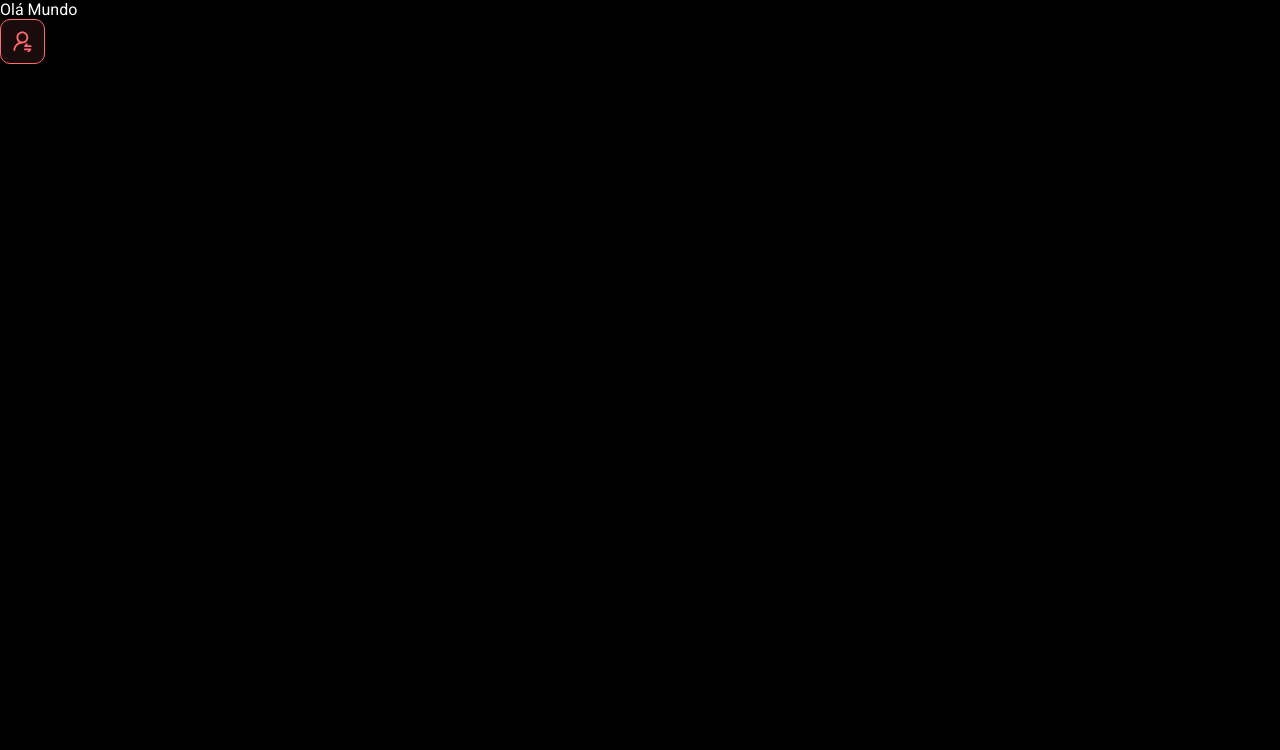
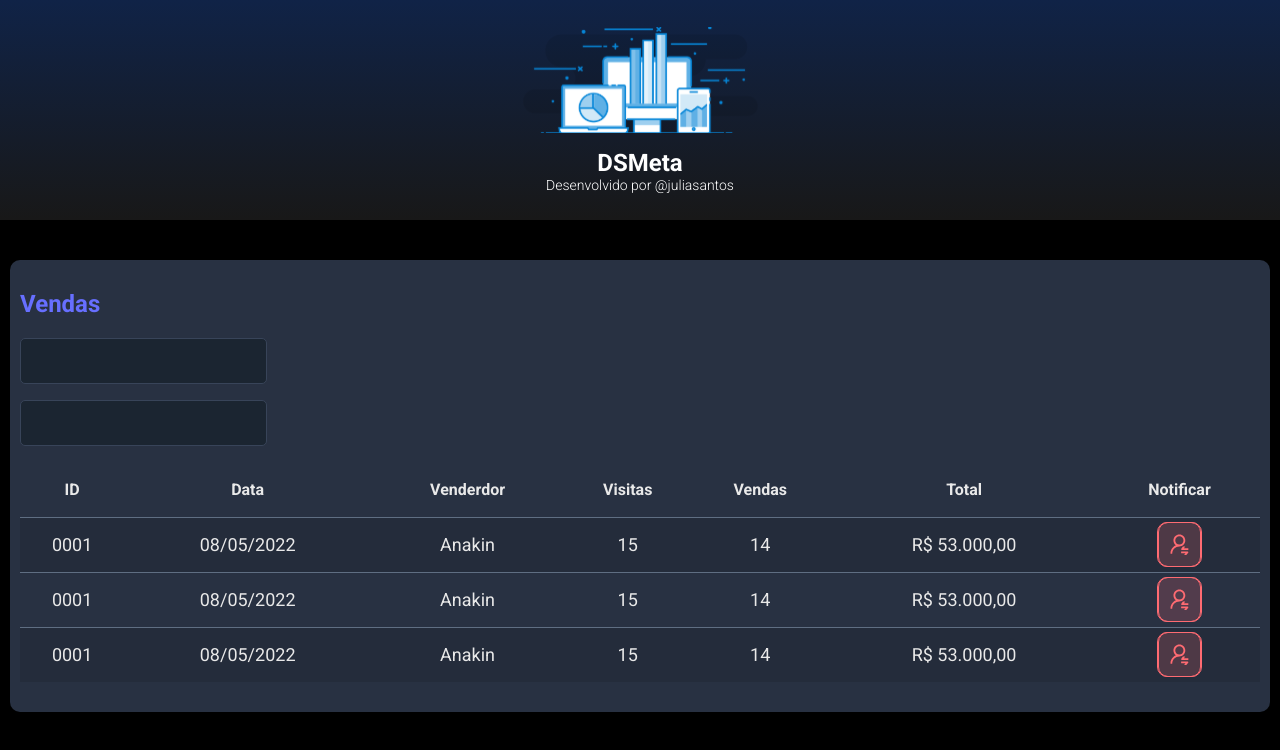
Before and after one commit to juliasilva00/dsmeta, a React (Vite) app in the folder frontend/: page / in a window 1280 px wide. Shown: the top 750 px of the page. Built offline with nearby package versions, Linux system fonts and the light colour scheme.

Commit message:
other components

```diff
--- a/frontend/src/App.tsx
+++ b/frontend/src/App.tsx
@@ -1,11 +1,20 @@
 import NotificationButton from "./components/NotificationButton"
+import Header from "./components/Header"
+import SalesCard from "./components/SalesCard"
 
 
 function App() {
   return (
     <>
-      <p>Olá Mundo</p>
-      <NotificationButton />
+      <Header />
+
+      <main>
+        <section id="dsmesa-sales">
+          <div className="dsmeta-container">
+        <SalesCard />
+          </div>
+        </section>
+      </main>
     </>
   )
 }
--- /dev/null
+++ b/frontend/src/components/Header/index.tsx
@@ -0,0 +1,23 @@
+import logo from '../../assets/img/logo.svg'
+
+
+import './style.css'
+
+function Header() {
+    return (
+        <>
+
+            <header>
+                <div className="dsmeta-logo-container">
+                    <img src={logo} alt="Logo DSMeta" />
+                    <h1>DSMeta</h1>
+                    <p>Desenvolvido por <a href="linkedin.com/in/julia-santos22"> @juliasantos</a></p>
+                </div>
+
+            </header>
+        </>
+
+    )
+}
+
+export default Header
--- /dev/null
+++ b/frontend/src/components/Header/style.css
@@ -0,0 +1,27 @@
+header {
+    background: linear-gradient(180deg, #102347 0%, #181818 100%);
+    height: 220px;
+    display: flex;
+    align-items: center;
+    justify-content: center;
+}
+
+.dsmeta-logo-container{
+    display: flex;
+    flex-direction: column;
+    align-items: center;
+}
+
+.dsmeta-logo-container img{
+    width: 235px;
+}
+
+.dsmeta-logo-container h1{
+    margin-top: 15px;
+    font-size: 24px;
+}
+
+.dsmeta-logo-container p{
+    font-size: 14px;
+    font-weight: 300;
+}
--- /dev/null
+++ b/frontend/src/components/SalesCard/index.tsx
@@ -0,0 +1,108 @@
+import NotificationButton from "../NotificationButton"
+
+
+import './style.css'
+
+function SalesCard() {
+    return (
+        <>
+
+            <div className="dsmeta-card">
+                <h2 className="dsmeta-sales-title">Vendas</h2>
+
+                <div>
+                    <div className="dsmeta-form-control-container">
+                        <input className="dsmeta-form-control" type="text" />
+                    </div>
+                </div>
+
+                <div>
+                    <div className="dsmeta-form-control-container">
+                        <input className="dsmeta-form-control" type="text" />
+                    </div>
+                </div>
+
+                <div>
+                    <table className="dsmeta-sales-table">
+                        <thead>
+                            <tr>
+                                <th className="show992">ID</th>
+                                <th className="show576">Data</th>
+                                <th>Venderdor</th>
+                                <th className="show992">Visitas</th>
+                                <th className="show992">Vendas</th>
+                                <th>Total</th>
+                                <th>Notificar</th>
+                            </tr>
+                        </thead>
+
+                        <tbody>
+                            <tr>
+                                <td className="show992">0001</td>
+                                <td className="show576">08/05/2022</td>
+                                <td>Anakin</td>
+                                <td className="show992">15</td>
+                                <td className="show992">14</td>
+                                <td>R$ 53.000,00</td>
+                                <td>
+                                    <div className="dsmeta-red-btn-container">
+                                        <div className="dsmeta-red-btn">
+                                        <NotificationButton />
+                                        </div>
+                                    </div>
+
+                                </td>
+                            </tr>
+
+
+                            <tr>
+                                <td className="show992">0001</td>
+                                <td className="show576">08/05/2022</td>
+                                <td>Anakin</td>
+                                <td className="show992">15</td>
+                                <td className="show992">14</td>
+                                <td>R$ 53.000,00</td>
+                                <td>
+                                    <div className="dsmeta-red-btn-container">
+                                        <div className="dsmeta-red-btn">
+                                        <NotificationButton />
+                                        </div>
+                                    </div>
+
+                                </td>
+                            </tr>
+
+
+                            <tr>
+                                <td className="show992">0001</td>
+                                <td className="show576">08/05/2022</td>
+                                <td>Anakin</td>
+                                <td className="show992">15</td>
+                                <td className="show992">14</td>
+                                <td>R$ 53.000,00</td>
+                                <td>
+                                    <div className="dsmeta-red-btn-container">
+                                        <div className="dsmeta-red-btn">
+                                        <NotificationButton />
+                                        </div>
+                                    </div>
+
+                                </td>
+                            </tr>
+
+
+
+
+
+                        </tbody>
+                    </table>
+                </div>
+
+            </div>
+
+        </>
+
+    )
+}
+
+export default SalesCard
--- /dev/null
+++ b/frontend/src/components/SalesCard/style.css
@@ -0,0 +1,110 @@
+.dsmeta-card{
+    background-color: #283142;
+    border-radius: 10px;
+    padding: 30px 10px;
+}
+
+
+
+
+.dsmeta-sales-title{
+    color: #676FFF;
+    font-weight: 700;
+    font-size: 24px;
+    margin-bottom: 20px;
+}
+
+.dsmeta-form-control-container{
+    margin-bottom: 16px;
+    max-width: 300px;
+}
+
+.dsmeta-form-control{
+    height: 46px;
+    background-color: #1B2531;
+    border: 1px solid #384459;
+    border-radius: 5px;
+    color:#9AAABE;
+    padding: 0 20px;
+    font-size: 18px;
+}
+
+
+.dsmeta-sales-table{
+    width: 100%;
+    border-spacing: 0;
+    border-collapse: collapse;
+
+}
+
+
+.dsmeta-sales-table thead {
+    height:  55px;
+    font-size: 16px;
+    color:#E9E9E9;
+    font-weight: 700;
+
+}
+
+
+.dsmeta-sales-table tbody {
+    font-size: 14px;
+    color:#E9E9E9;
+    font-weight: 400;
+    text-align: center;
+}
+
+
+.dsmeta-sales-table tbody tr {
+    height:  74px;
+    border-top: #5F6E82;
+    border-top: 1px solid #5F6E82;
+}
+
+
+.dsmeta-sales-table tbody tr:hover > td{
+    background-color: #384459;
+}
+
+.dsmeta-sales-table tbody tr:nth-child(odd){
+    background-color: #242C3B;
+}
+
+.dsmeta-red-btn-container{
+    display: flex;
+    justify-content: center;
+}
+
+.show576{
+    display: none;
+}
+
+.show992{
+    display: none;
+}
+
+
+@media (min-width: 576px){
+    .show576{
+        display: table-cell;
+    }
+
+    .dsmeta-card{
+        padding: 35px;
+    }
+
+    .dsmeta-sales-table tbody tr {
+        height:  55px;
+    }
+    .dsmeta-sales-table tbody  {
+        font-size: 18px;
+    }
+}
+
+@media (min-width: 990px){
+    .show992{
+        display: table-cell;
+    }
+
+
+}
--- a/frontend/src/index.css
+++ b/frontend/src/index.css
@@ -1,4 +1,3 @@
-
 
 @import url('https://fonts.googleapis.com/css2?family=Roboto:wght@300;400;700&display=swap');
 
@@ -21,42 +20,6 @@
     text-decoration: none;
     color: unset;
 }
-
-header {
-    background: linear-gradient(180deg, #102347 0%, #181818 100%);
-    height: 220px;
-    display: flex;
-    align-items: center;
-    justify-content: center;
-}
-
-.dsmeta-logo-container{
-    display: flex;
-    flex-direction: column;
-    align-items: center;
-}
-
-.dsmeta-logo-container img{
-    width: 235px;
-}
-
-.dsmeta-logo-container h1{
-    margin-top: 15px;
-    font-size: 24px;
-}
-
-.dsmeta-logo-container p{
-    font-size: 14px;
-    font-weight: 300;
-}
-
-.dsmeta-container{
-    width: 100%;
-    max-width: 900px;
-    margin: 0 auto;
-
-}
-
 .dsmeta-card{
     background-color: #283142;
     border-radius: 10px;
@@ -67,123 +30,3 @@
 #dsmesa-sales{
     padding: 40px 10px ;
 }
-
-
-.dsmeta-sales-title{
-    color: #676FFF;
-    font-weight: 700;
-    font-size: 24px;
-    margin-bottom: 20px;
-}
-
-.dsmeta-form-control-container{
-    margin-bottom: 16px;
-    max-width: 300px;
-}
-
-.dsmeta-form-control{
-    height: 46px;
-    background-color: #1B2531;
-    border: 1px solid #384459;
-    border-radius: 5px;
-    color:#9AAABE;
-    padding: 0 20px;
-    font-size: 18px;
-}
-
-
-.dsmeta-sales-table{
-    width: 100%;
-    border-spacing: 0;
-    border-collapse: collapse;
-
-}
-
-
-.dsmeta-sales-table thead {
-    height:  55px;
-    font-size: 16px;
-    color:#E9E9E9;
-    font-weight: 700;
-
-}
-
-
-.dsmeta-sales-table tbody {
-    font-size: 14px;
-    color:#E9E9E9;
-    font-weight: 400;
-    text-align: center;
-}
-
-
-.dsmeta-sales-table tbody tr {
-    height:  74px;
-    border-top: #5F6E82;
-    border-top: 1px solid #5F6E82;
-}
-
-
-.dsmeta-sales-table tbody tr:hover > td{
-    background-color: #384459;
-}
-
-.dsmeta-sales-table tbody tr:nth-child(odd){
-    background-color: #242C3B;
-}
-
-.dsmeta-red-btn-container{
-    display: flex;
-    justify-content: center;
-}
-
-.dsmeta-red-btn{
-    height: 45px;
-    width: 45px;
-    background: rgba(255, 107, 114, 0.1);
-    border: 1px solid #FF6B72;
-    border-radius: 10px;
-    display: flex;
-    align-items: center;
-    justify-content: center;
-    cursor: pointer;
-}
-
-.dsmeta-red-btn img{
-    width: 19px;
-
-}
-
-.show576{
-    display: none;
-}
-
-.show992{
-    display: none;
-}
-
-
-@media (min-width: 576px){
-    .show576{
-        display: table-cell;
-    }
-
-    .dsmeta-card{
-        padding: 35px;
-    }
-
-    .dsmeta-sales-table tbody tr {
-        height:  55px;
-    }
-    .dsmeta-sales-table tbody  {
-        font-size: 18px;
-    }
-}
-
-@media (min-width: 990px){
-    .show992{
-        display: table-cell;
-    }
-
-
-}
```
Also changed, not shown: frontend/src/assets/img/logo.svg (added).
